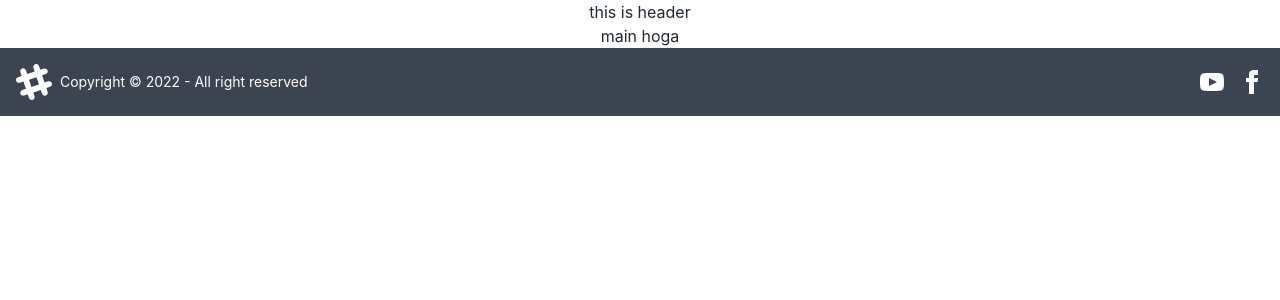
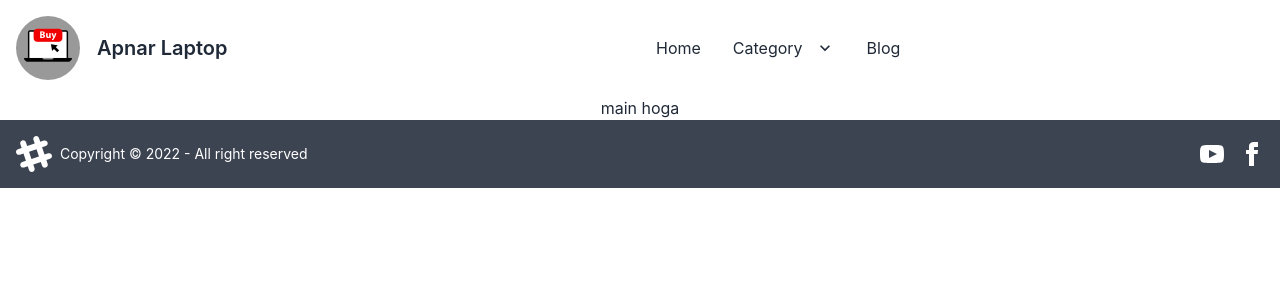
Before and after one commit to shuvo0007/used-products-resale-clients-side, a React (Create React App) app: page / in a window 1280 px wide. Shown: the top 300 px of the page. Built offline with nearby package versions, Linux system fonts and the light colour scheme.

Commit message:
layout complete

```diff
--- a/src/Components/Layouts/Header/Header.js
+++ b/src/Components/Layouts/Header/Header.js
@@ -1,9 +1,112 @@
-import React from 'react';
+import React from "react";
+import { Link } from "react-router-dom";
+import logo from "../../img/logo64.png";
 
 const Header = () => {
   return (
-    <div>
-      this is header
+    <div className="m-2">
+      <div className="navbar bg-base-100">
+        <div className="navbar-start">
+          <div className="dropdown">
+            <label tabIndex={0} className="btn btn-ghost lg:hidden">
+              <svg
+                xmlns="http://www.w3.org/2000/svg"
+                className="h-5 w-5"
+                fill="none"
+                viewBox="0 0 24 24"
+                stroke="currentColor"
+              >
+                <path
+                  strokeLinecap="round"
+                  strokeLinejoin="round"
+                  strokeWidth="2"
+                  d="M4 6h16M4 12h8m-8 6h16"
+                />
+              </svg>
+            </label>
+            <ul
+              tabIndex={0}
+              className="menu menu-compact dropdown-content mt-3 p-2 shadow bg-base-100 rounded-box w-52"
+            >
+              <li>
+                <Link to={"/"}>Home</Link>
+              </li>
+              <li tabIndex={0}>
+                <Link className="justify-between">
+                  Category
+                  <svg
+                    className="fill-current"
+                    xmlns="http://www.w3.org/2000/svg"
+                    width="24"
+                    height="24"
+                    viewBox="0 0 24 24"
+                  >
+                    <path d="M8.59,16.58L13.17,12L8.59,7.41L10,6L16,12L10,18L8.59,16.58Z" />
+                  </svg>
+                </Link>
+                <ul className="p-2 bg-base-100">
+                  <li>
+                    <Link to={"/asus"}>ASUS</Link>
+                  </li>
+                  <li>
+                    <Link to={"/hp"}>HP</Link>
+                  </li>
+                  <li>
+                    <Link to={"/dell"}>DELL</Link>
+                  </li>
+                </ul>
+              </li>
+              <li>
+                <Link to={"/blog"}>Blog</Link>
+              </li>
+            </ul>
+          </div>
+          <img src={logo} alt="logo" />
+          <a href="/" className="btn btn-ghost normal-case text-xl">
+            Apnar Laptop
+          </a>
+        </div>
+        <div className="navbar-center hidden lg:flex">
+          <ul className="menu menu-horizontal p-0">
+            <li>
+              <Link className="rounded-xl" to={"/"}>
+                Home
+              </Link>
+            </li>
+            <li tabIndex={0}>
+              <Link className="rounded-xl">
+                Category
+                <svg
+                  className="fill-current"
+                  xmlns="http://www.w3.org/2000/svg"
+                  width="20"
+                  height="20"
+                  viewBox="0 0 24 24"
+                >
+                  <path d="M7.41,8.58L12,13.17L16.59,8.58L18,10L12,16L6,10L7.41,8.58Z" />
+                </svg>
+              </Link>
+              <ul className="p-2 rounded-xl bg-base-100">
+                <li>
+                  <Link to={"/asus"}>ASUS</Link>
+                </li>
+                <li>
+                  <Link to={"/hp"}>HP</Link>
+                </li>
+                <li>
+                  <Link to={"/dell"}>DELL</Link>
+                </li>
+              </ul>
+            </li>
+            <li>
+              <Link to={"/blog"} className="rounded-xl">
+                Blog
+              </Link>
+            </li>
+          </ul>
+        </div>
+        <div></div>
+      </div>
     </div>
   );
 };
--- /dev/null
+++ b/src/Components/Layouts/Outlets/Blog/Blog.js
@@ -0,0 +1,11 @@
+import React from 'react';
+
+const Blog = () => {
+  return (
+    <div>
+      blog
+    </div>
+  );
+};
+
+export default Blog;
--- /dev/null
+++ b/src/Components/Layouts/Outlets/Category/Asus/Asus.js
@@ -0,0 +1,11 @@
+import React from 'react';
+
+const Asus = () => {
+  return (
+    <div>
+      asus
+    </div>
+  );
+};
+
+export default Asus;
--- /dev/null
+++ b/src/Components/Layouts/Outlets/Category/Dell/Dell.js
@@ -0,0 +1,11 @@
+import React from 'react';
+
+const Dell = () => {
+  return (
+    <div>
+      dell
+    </div>
+  );
+};
+
+export default Dell;
--- /dev/null
+++ b/src/Components/Layouts/Outlets/Category/Hp/Hp.js
@@ -0,0 +1,11 @@
+import React from 'react';
+
+const Hp = () => {
+  return (
+    <div>
+      hp
+    </div>
+  );
+};
+
+export default Hp;
```
Also changed, not shown: src/Components/Routes/Routes.js (+20 -0 lines), src/Components/img/logo64.png (added).
